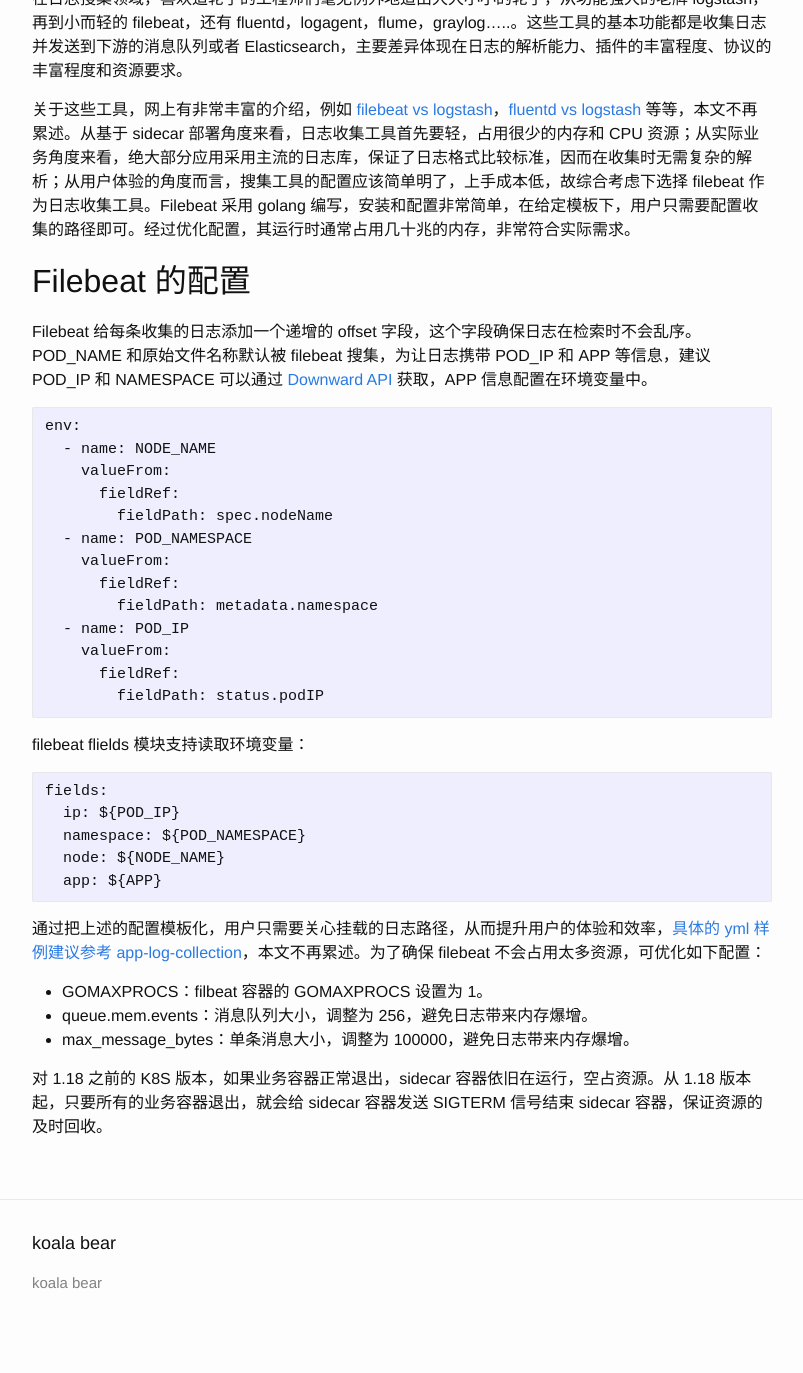
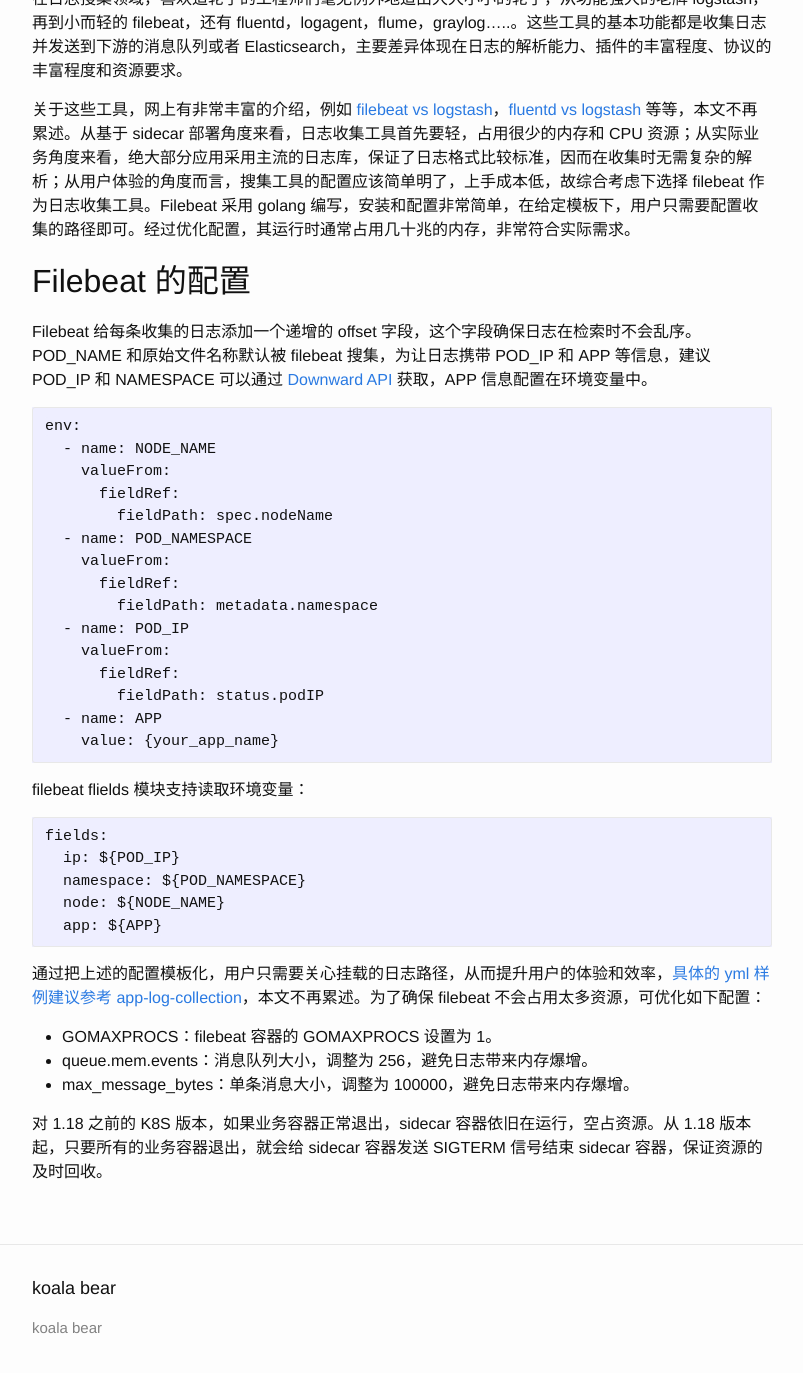
Before and after one commit to DeliangFan/deliangfan.github.io, a Jekyll site: the page built from _posts/2019-11-18-k8s_log_collection.md, in a window 1280 px wide and 1400 px high, scrolled down 1590 px. Shown: the top 1373 px of the window, without its empty margins (238-1041 px from the left). Built offline with Jekyll 4.4.1, drawn with Linux system fonts in a browser that asks for light colours; comment, search, counter and statistics services are not loaded.

Commit message:
udpate log

````diff
--- a/_posts/2019-11-18-k8s_log_collection.md
+++ b/_posts/2019-11-18-k8s_log_collection.md
@@ -65,6 +65,8 @@
     valueFrom:
       fieldRef:
         fieldPath: status.podIP
+  - name: APP
+    value: {your_app_name}
 ```
 
 filebeat flields 模块支持读取环境变量：
@@ -79,7 +81,7 @@
 
 通过把上述的配置模板化，用户只需要关心挂载的日志路径，从而提升用户的体验和效率，[具体的 yml 样例建议参考 app-log-collection](https://jimmysong.io/kubernetes-handbook/practice/app-log-collection.html)，本文不再累述。为了确保 filebeat 不会占用太多资源，可优化如下配置：
 
-- GOMAXPROCS：filbeat 容器的 GOMAXPROCS 设置为 1。
+- GOMAXPROCS：filebeat 容器的 GOMAXPROCS 设置为 1。
 - queue.mem.events：消息队列大小，调整为 256，避免日志带来内存爆增。
 - max\_message\_bytes：单条消息大小，调整为 100000，避免日志带来内存爆增。
 
````
